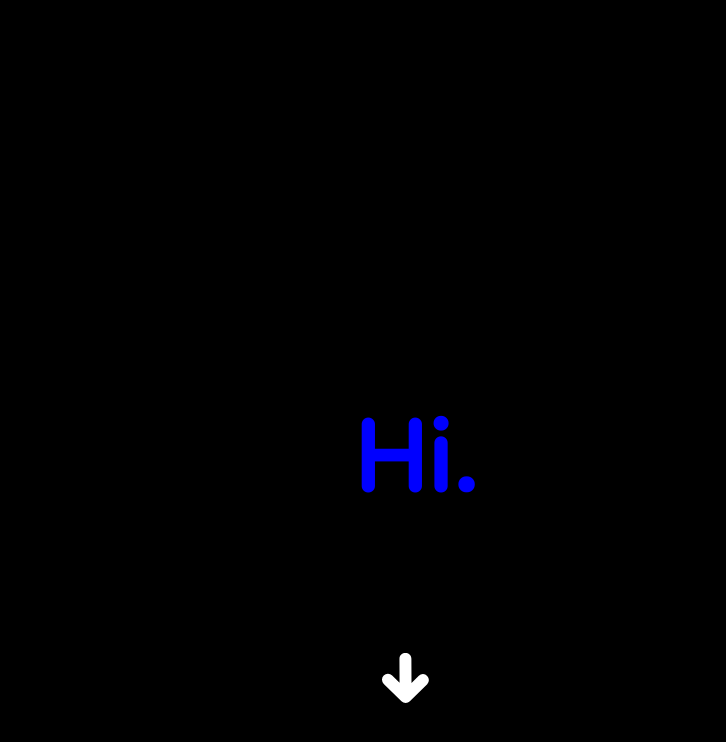
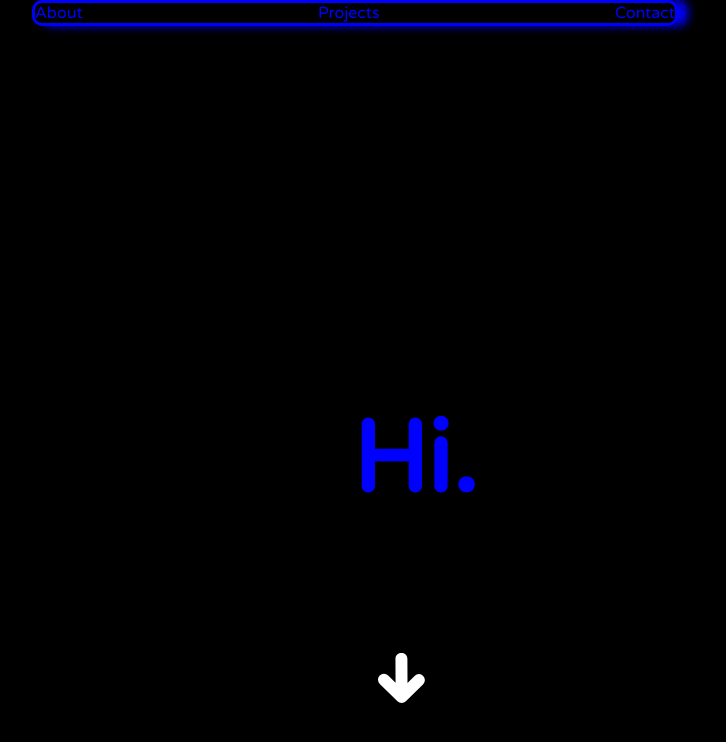
Before and after one commit to jatinsu/website, a React (Vite) app: page / in a window 1280 px wide. Shown: the top 742 px of the page, without its empty margins (288-1014 px from the left). Built offline with nearby package versions, Linux system fonts and the light colour scheme.

Commit message:
Added nav bar

```diff
--- a/src/App.css
+++ b/src/App.css
@@ -6,10 +6,25 @@ body{
     font-family: 'Varela Round', sans-serif;
 }
 
+.menu{
+    position: absolute;
+    top: 0;
+    left: 25%;
+    width: 50%;
+    display: flex;
+    justify-content: space-between;
+    z-index: 1000;
+    border: solid blue;
+    border-radius: 10px;
+    box-shadow: 10px 0px 10px blue;
+
+}
+
 .hi-text{
     position: absolute;
     top: 50%;
     left: 50%;
+    width: 50%;
     font-weight: bold;
     font-size: 100px;
     animation: animate 1s;
@@ -25,7 +40,7 @@ body{
 .animate-scroll{
     opacity: 0;
     position: absolute;
-    left: 52.35%;
+    left: 52%;
     height: 50px;
     animation: appear 2s 2s forwards, up-down 2s infinite;
 
--- a/src/App.tsx
+++ b/src/App.tsx
@@ -7,12 +7,20 @@ function App() {
 
   return (
     <>
+      <div className='menu'>
+        <div className="menu-item">About</div>
+        <div className="menu-item">Projects</div>
+        <div className="menu-item">Contact</div>
+      </div>
       <div className="hi-text">Hi.</div>
       {/* find a better way to do this */}
       <div className="test"></div>
       <div className='scroll-element'>
           <img className='animate-scroll' src={DownArrow} alt="Down Arrow" />
       </div>
+      <div className='content'>
+      </div>
+
     </>
   )
 }
```
